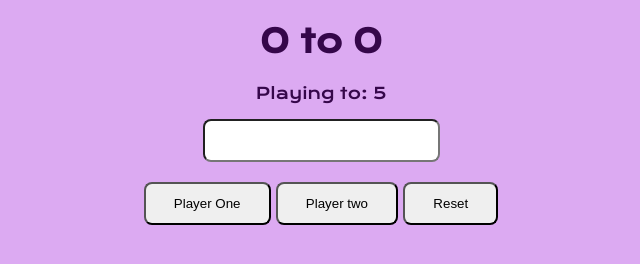
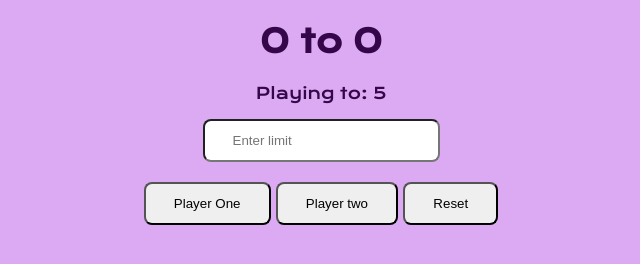
Before and after one commit to florrocio17/Score_game, a plain HTML site: page index.html in a window 1280 px wide. Shown: the full height of the page, 319-959 px from the left. Drawn offline with nearby package versions, Linux system fonts and the light colour scheme.

Commit message:
renaming index

```diff
--- a/scoregame.html
+++ b/index.html
@@ -10,7 +10,7 @@
 <h1> <span id="p1Display"> 0 </span> to <span id="p2Display">0</span> </h1>
 
 <p> Playing to: <span>5</span> </p>
-<input type="number">
+<input placeholder="Enter limit" type="number">
 <br>
 <br>
 <button class="boton" id="p1"> Player One </button>
```
